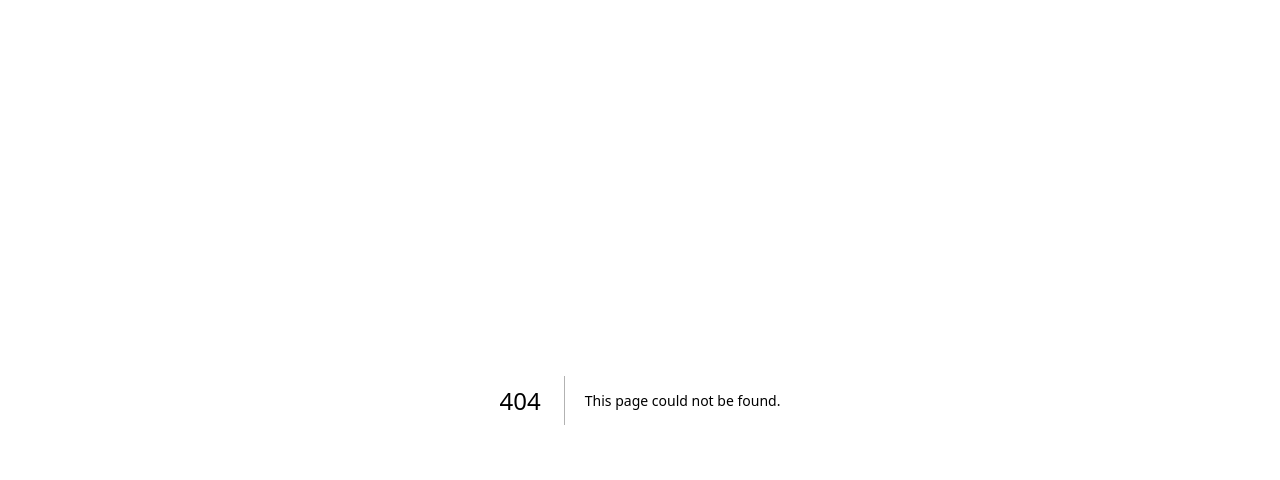
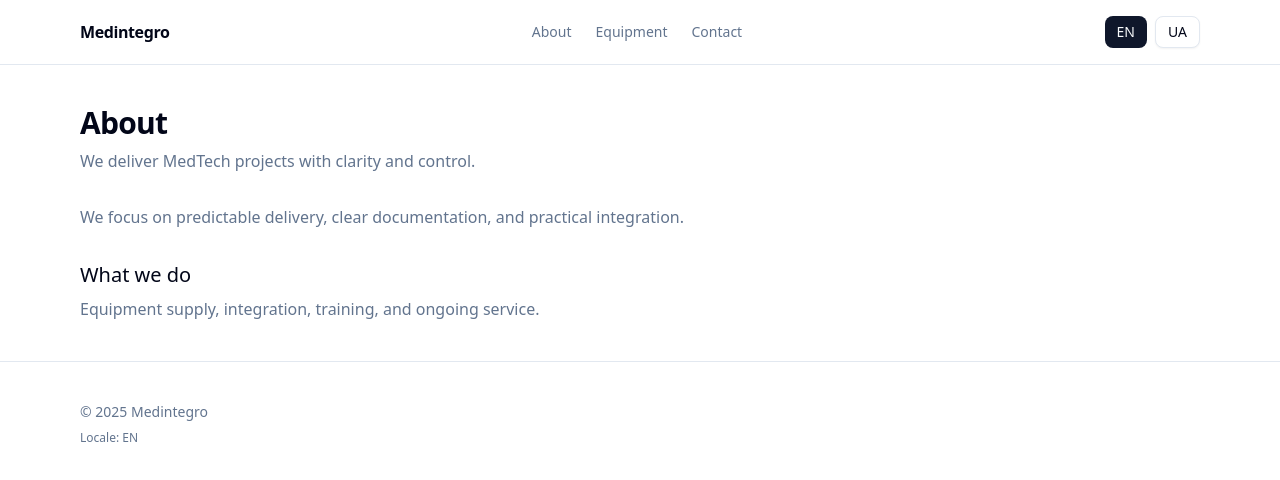
Before and after one commit to romahawk/medintegro-web-next, a Next.js app: page /en/about in a window 1280 px wide. Before the commit this address had no page. Shown: the top 480 px of the page. Built offline with nearby package versions, Linux system fonts and the light colour scheme.

Commit message:
feat: add SimplePage renderer and routes for about/equipment/contact

```diff
--- /dev/null
+++ b/src/app/[locale]/(site)/about/page.tsx
@@ -0,0 +1,16 @@
+import type { Locale } from "@/lib/i18n/locales";
+import { getPage } from "@/lib/content/getPage";
+import SimplePage from "@/components/site/SimplePage";
+
+export default async function AboutPage({
+  params,
+}: {
+  params: Promise<{ locale: Locale }>;
+}) {
+  const { locale } = await params;
+  const page = await getPage(locale, "about");
+
+  if (page.slug === "home") throw new Error("Content mismatch: expected about");
+
+  return <SimplePage page={page} />;
+}
--- /dev/null
+++ b/src/app/[locale]/(site)/contact/page.tsx
@@ -0,0 +1,16 @@
+import type { Locale } from "@/lib/i18n/locales";
+import { getPage } from "@/lib/content/getPage";
+import SimplePage from "@/components/site/SimplePage";
+
+export default async function ContactPage({
+  params,
+}: {
+  params: Promise<{ locale: Locale }>;
+}) {
+  const { locale } = await params;
+  const page = await getPage(locale, "contact");
+
+  if (page.slug === "home") throw new Error("Content mismatch: expected equipment");
+
+  return <SimplePage page={page} />;
+}
--- /dev/null
+++ b/src/app/[locale]/(site)/equipment/page.tsx
@@ -0,0 +1,16 @@
+import type { Locale } from "@/lib/i18n/locales";
+import { getPage } from "@/lib/content/getPage";
+import SimplePage from "@/components/site/SimplePage";
+
+export default async function ContactPage({
+  params,
+}: {
+  params: Promise<{ locale: Locale }>;
+}) {
+  const { locale } = await params;
+  const page = await getPage(locale, "contact");
+
+  if (page.slug === "home") throw new Error("Content mismatch: expected contact");
+
+  return <SimplePage page={page} />;
+}
--- /dev/null
+++ b/src/components/site/SimplePage.tsx
@@ -0,0 +1,24 @@
+import Container from "@/components/site/Container";
+import type { SimplePageContent } from "@/lib/content/types";
+
+export default function SimplePage({ page }: { page: SimplePageContent }) {
+  return (
+    <main className="py-10">
+      <Container>
+        <h1 className="text-3xl font-semibold tracking-tight">{page.header.title}</h1>
+        {page.header.subtitle ? (
+          <p className="mt-2 max-w-2xl text-muted-foreground">{page.header.subtitle}</p>
+        ) : null}
+
+        <div className="mt-8 space-y-8">
+          {page.sections.map((s, i) => (
+            <section key={i} className="space-y-2">
+              {s.title ? <h2 className="text-xl font-medium">{s.title}</h2> : null}
+              <p className="text-muted-foreground">{s.body}</p>
+            </section>
+          ))}
+        </div>
+      </Container>
+    </main>
+  );
+}
```
